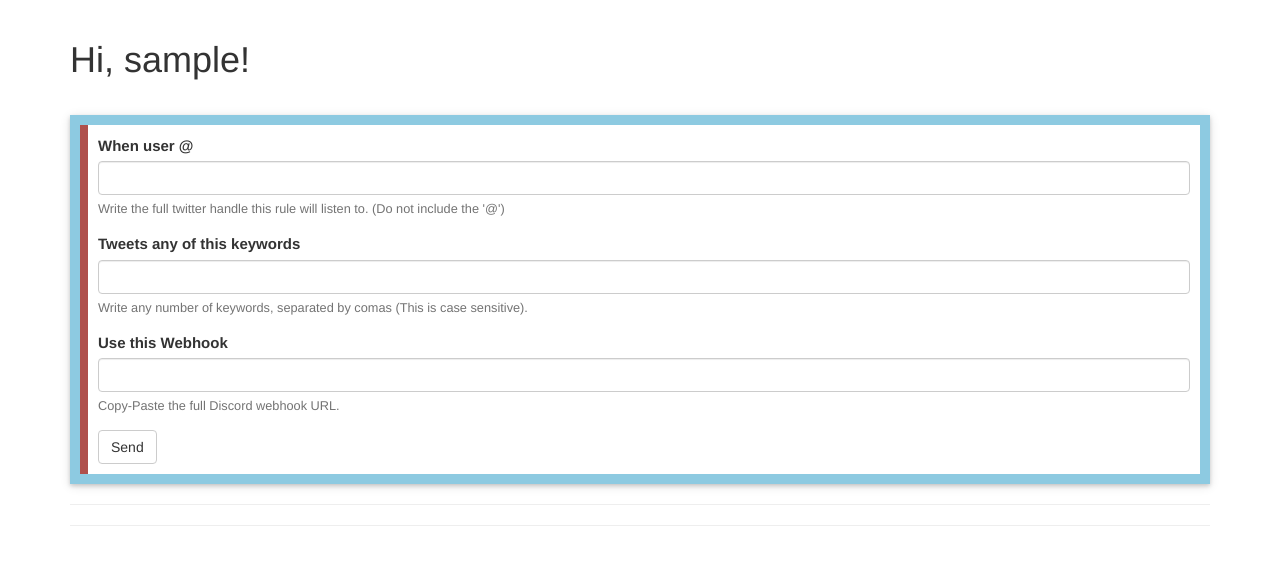
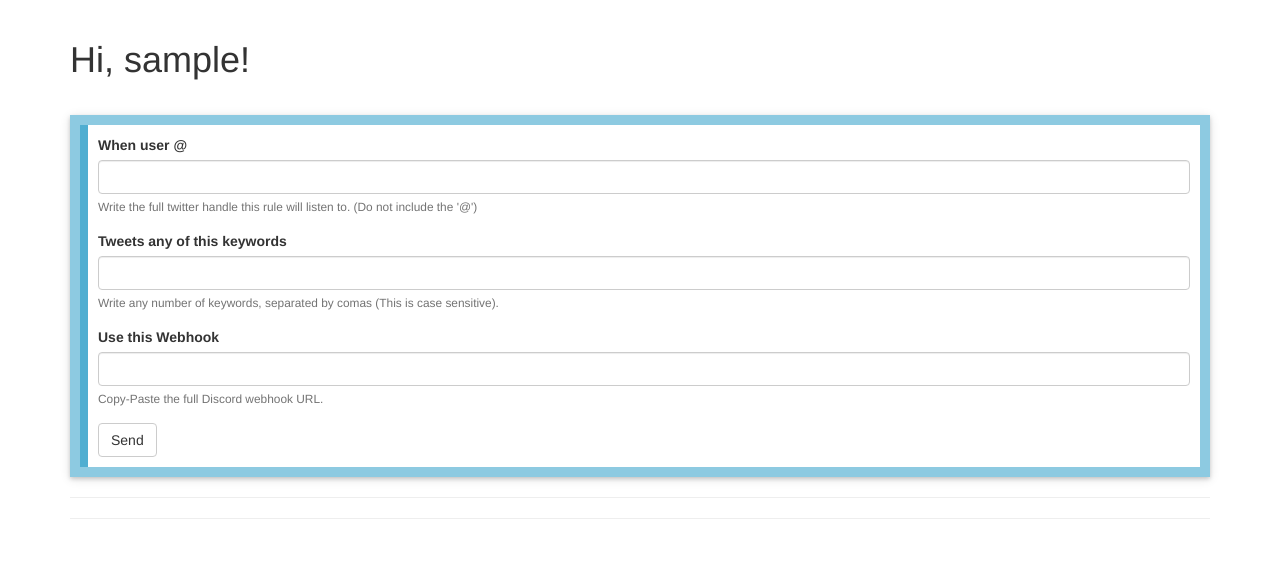
Before and after one commit to cspidermx/Discord-Herald-Front, a Flask app: page /index in a window 1280 px wide. Shown: the part 52-617 px from the top of the page. Run offline with Flask 2, Linux system fonts and the light colour scheme; the visitor is signed in with stand-in values (Sample User, id 1); data comes from the database, SQL or seed files in the repository; data that the repository does not hold is empty; some libraries are stand-ins or nearby versions.

Commit message:
cosmetic 2

```diff
--- a/webapp/routes.py
+++ b/webapp/routes.py
@@ -1,3 +1,4 @@
+import os
 from flask import render_template, flash, redirect, url_for, request
 from webapp import app
 from webapp.forms import LoginForm
@@ -15,6 +16,7 @@ import smtplib
 from Crypto.Cipher import AES
 import random
 import string
+from flask import send_from_directory
 
 
 def id_generator(txt):
@@ -26,6 +28,7 @@ def id_generator(txt):
 
 
 def id_unscrambler(txt):
+    print(txt)
     atras = (int(txt[0]) + 1) * -1
     adelante = int(txt[-1]) + 1
     return txt[adelante:atras]
@@ -90,6 +93,12 @@ def decrypt_id(ctxt):
     return ptext
 
 
+@app.route('/favicon.ico')
+def favicon():
+    return send_from_directory(os.path.join(app.root_path, 'static'),
+                               'favicon.ico', mimetype='image/vnd.microsoft.icon')
+
+
 @app.route('/', defaults={'editid': None}, methods=['GET', 'POST'])
 @app.route('/<editid>', methods=['GET', 'POST'])
 @app.route('/index', defaults={'editid': None}, methods=['GET', 'POST'])
@@ -99,7 +108,7 @@ def index(editid):
     frmss = AddEditRule()
     rls = Rules.query.filter_by(id_user=current_user.id)
     if editid is not None and not frmss.submit.data:
-        if editid != "#":
+        if editid != "#" and editid != 'favicon.ico':
             ruletoedit = Rules.query.filter_by(id=int(id_unscrambler(editid))).first()
             frmss.ruleid.data = ruletoedit.enc_id()
             frmss.twitterhandle.data = ruletoedit.handle
--- a/webapp/static/customstyles/custom.css
+++ b/webapp/static/customstyles/custom.css
@@ -27,9 +27,8 @@
     width: auto;
     background-color: #fff;
 	padding: 10px 10px 10px 10px;
-    border-left: 8px solid #af504c;
+    border-left: 8px solid #50aed1;
     word-wrap: break-word;
-	font-size: 15px!important;
 }
 
 .title {
--- a/webapp/templates/base.html
+++ b/webapp/templates/base.html
@@ -6,6 +6,7 @@
     {% else %}
         Welcome to to the Twitter-Discord Herald
     {% endif %}
+    <link rel="shortcut icon" href="{{ url_for('static', filename='favicon.ico') }}">
 {% endblock %}
 
 {% block navbar %}
--- a/webapp/templates/index.html
+++ b/webapp/templates/index.html
@@ -9,7 +9,7 @@
 {% block app_content %}
     <h1>Hi, {{ current_user.username }}!</h1><BR>
     <div class="row rules-form">
-        <div class="text-form">
+        <div class="text-form .form-control-sm">
             {{ wtf.quick_form(form) }}
         </div>
     </div>
```
Also changed, not shown: webapp/static/favicon.ico (added).
